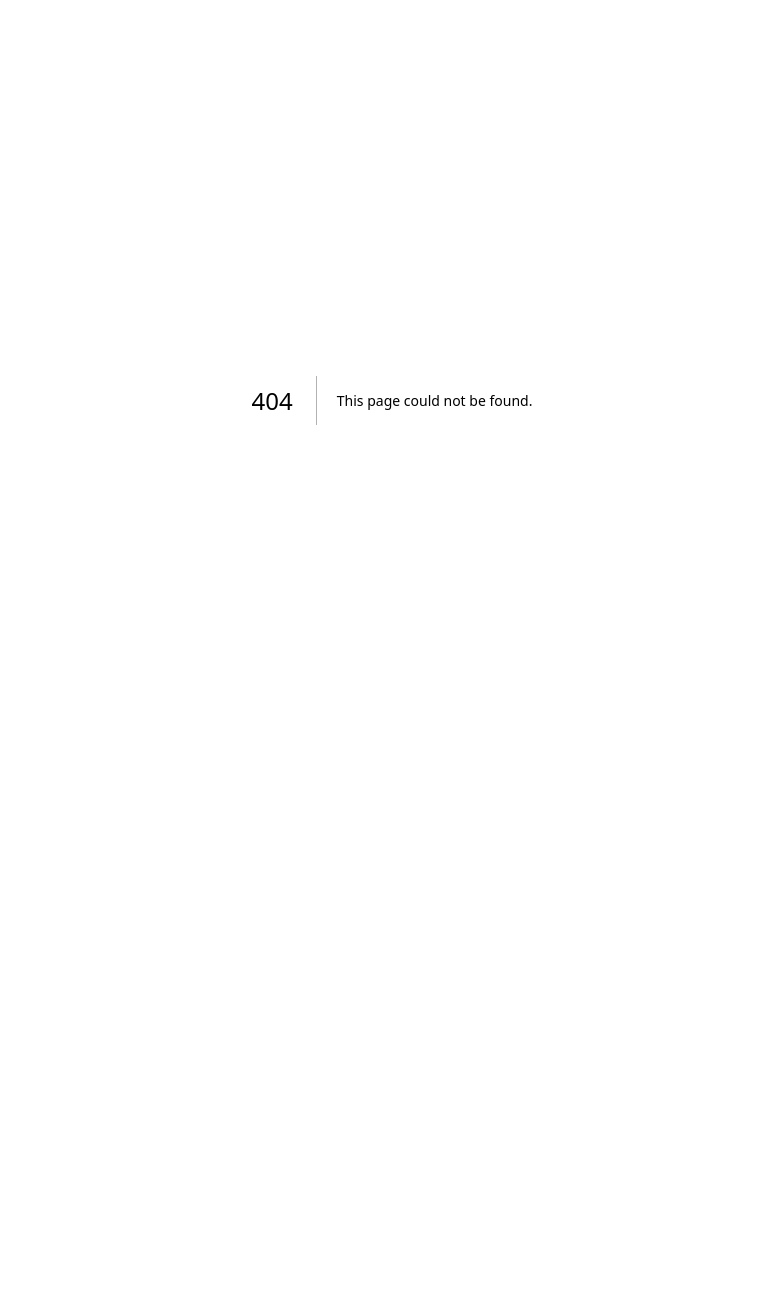
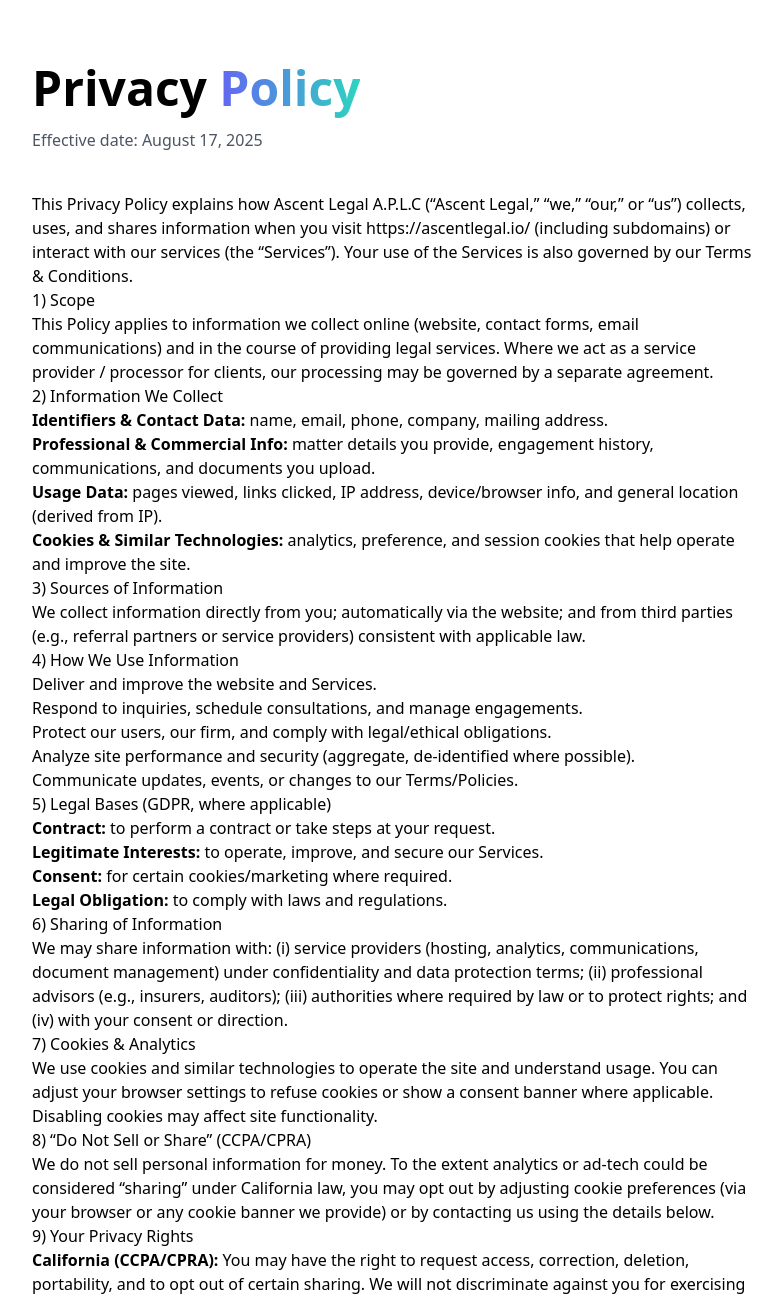
Before and after one commit to ajdreams17/Ascentlegal, a Next.js app: page /privacy in a window 1280 px wide. Before the commit this address had no page. Shown: the top 1297 px of the page, without its empty margins (248-1030 px from the left). Before the commit the page ends 800 px from the top, so only its background shows below. Built offline with nearby package versions, Linux system fonts and the light colour scheme.

Commit message:
Create page.jsx

```diff
--- /dev/null
+++ b/app/privacy/page.jsx
@@ -0,0 +1,169 @@
+export const metadata = {
+  title: "Privacy Policy | Ascent Legal",
+  description:
+    "How Ascent Legal collects, uses, and protects your information, and the privacy rights available to you under CCPA/CPRA, GDPR, and other laws.",
+};
+
+export default function PrivacyPolicyPage() {
+  return (
+    <main className="mx-auto max-w-3xl px-6 py-16">
+      <header>
+        <h1 className="text-4xl md:text-5xl font-bold">
+          Privacy{" "}
+          <span className="bg-gradient-to-r from-indigo-500 to-teal-400 bg-clip-text text-transparent">
+            Policy
+          </span>
+        </h1>
+        <p className="mt-4 text-gray-600">
+          Effective date: <span className="font-medium">August 17, 2025</span>
+        </p>
+      </header>
+
+      <section className="prose prose-gray mt-10 max-w-none">
+        <p>
+          This Privacy Policy explains how Ascent Legal A.P.L.C (“Ascent Legal,” “we,” “our,” or
+          “us”) collects, uses, and shares information when you visit{" "}
+          <a href="https://ascentlegal.io/">https://ascentlegal.io/</a> (including subdomains) or
+          interact with our services (the “Services”). Your use of the Services is also governed by
+          our Terms &amp; Conditions.
+        </p>
+
+        <h2>1) Scope</h2>
+        <p>
+          This Policy applies to information we collect online (website, contact forms, email
+          communications) and in the course of providing legal services. Where we act as a service
+          provider / processor for clients, our processing may be governed by a separate agreement.
+        </p>
+
+        <h2>2) Information We Collect</h2>
+        <ul>
+          <li>
+            <strong>Identifiers &amp; Contact Data:</strong> name, email, phone, company,
+            mailing address.
+          </li>
+          <li>
+            <strong>Professional &amp; Commercial Info:</strong> matter details you provide,
+            engagement history, communications, and documents you upload.
+          </li>
+          <li>
+            <strong>Usage Data:</strong> pages viewed, links clicked, IP address, device/browser
+            info, and general location (derived from IP).
+          </li>
+          <li>
+            <strong>Cookies &amp; Similar Technologies:</strong> analytics, preference, and session
+            cookies that help operate and improve the site.
+          </li>
+        </ul>
+
+        <h2>3) Sources of Information</h2>
+        <p>
+          We collect information directly from you; automatically via the website; and from third
+          parties (e.g., referral partners or service providers) consistent with applicable law.
+        </p>
+
+        <h2>4) How We Use Information</h2>
+        <ul>
+          <li>Deliver and improve the website and Services.</li>
+          <li>Respond to inquiries, schedule consultations, and manage engagements.</li>
+          <li>Protect our users, our firm, and comply with legal/ethical obligations.</li>
+          <li>Analyze site performance and security (aggregate, de-identified where possible).</li>
+          <li>Communicate updates, events, or changes to our Terms/Policies.</li>
+        </ul>
+
+        <h2>5) Legal Bases (GDPR, where applicable)</h2>
+        <ul>
+          <li><strong>Contract:</strong> to perform a contract or take steps at your request.</li>
+          <li><strong>Legitimate Interests:</strong> to operate, improve, and secure our Services.</li>
+          <li><strong>Consent:</strong> for certain cookies/marketing where required.</li>
+          <li><strong>Legal Obligation:</strong> to comply with laws and regulations.</li>
+        </ul>
+
+        <h2>6) Sharing of Information</h2>
+        <p>
+          We may share information with: (i) service providers (hosting, analytics, communications,
+          document management) under confidentiality and data protection terms; (ii) professional
+          advisors (e.g., insurers, auditors); (iii) authorities where required by law or to protect
+          rights; and (iv) with your consent or direction.
+        </p>
+
+        <h2>7) Cookies &amp; Analytics</h2>
+        <p>
+          We use cookies and similar technologies to operate the site and understand usage. You can
+          adjust your browser settings to refuse cookies or show a consent banner where applicable.
+          Disabling cookies may affect site functionality.
+        </p>
+
+        <h2>8) “Do Not Sell or Share” (CCPA/CPRA)</h2>
+        <p>
+          We do not sell personal information for money. To the extent analytics or ad-tech could be
+          considered “sharing” under California law, you may opt out by adjusting cookie preferences
+          (via your browser or any cookie banner we provide) or by contacting us using the details
+          below.
+        </p>
+
+        <h2>9) Your Privacy Rights</h2>
+        <p><strong>California (CCPA/CPRA):</strong> You may have the right to request access, correction, deletion,
+          portability, and to opt out of certain sharing. We will not discriminate against you for
+          exercising your rights.</p>
+        <p><strong>EEA/UK (GDPR):</strong> You may have rights to access, rectify, erase, restrict or object to
+          processing, and data portability. You may also withdraw consent where processing is based
+          on consent.</p>
+        <p>
+          To exercise rights, email{" "}
+          <a href="mailto:privacy@ascentlegal.io">privacy@ascentlegal.io</a>. We may verify your
+          identity before completing your request and may be unable to fulfill requests that conflict
+          with legal or ethical duties (e.g., confidentiality).
+        </p>
+
+        <h2>10) Data Retention</h2>
+        <p>
+          We retain information for as long as needed to provide Services, comply with legal and
+          ethical obligations (including professional responsibility and record-keeping rules),
+          resolve disputes, and enforce agreements.
+        </p>
+
+        <h2>11) Security</h2>
+        <p>
+          We use commercially reasonable administrative, technical, and physical safeguards designed
+          to protect information. No method of transmission or storage is 100% secure.
+        </p>
+
+        <h2>12) Children’s Privacy</h2>
+        <p>
+          Our Services are not directed to children under 13 (or 16 where applicable), and we do not
+          knowingly collect their information.
+        </p>
+
+        <h2>13) International Transfers</h2>
+        <p>
+          If you access the site from outside the United States, you understand your information may
+          be processed in the U.S., which may have different data protection laws than your
+          jurisdiction.
+        </p>
+
+        <h2>14) Third-Party Links</h2>
+        <p>
+          Our site may link to third-party sites. We are not responsible for their content or
+          privacy practices. Review their policies before providing information.
+        </p>
+
+        <h2>15) Changes to This Policy</h2>
+        <p>
+          We may update this Policy from time to time. Changes are effective when posted with an
+          updated effective date at the top of this page.
+        </p>
+
+        <h2>16) Contact Us</h2>
+        <address className="not-italic">
+          <div>Ascent Legal A.P.L.C</div>
+          <div>3780 Kilroy Airport Way, Suite 200</div>
+          <div>Long Beach, CA 90806</div>
+          <div>Phone: (562) 481-4168</div>
+          <div>
+            Email: <a href="mailto:privacy@ascentlegal.io">privacy@ascentlegal.io</a>
+          </div>
+        </address>
+      </section>
+    </main>
+  );
+}
```
